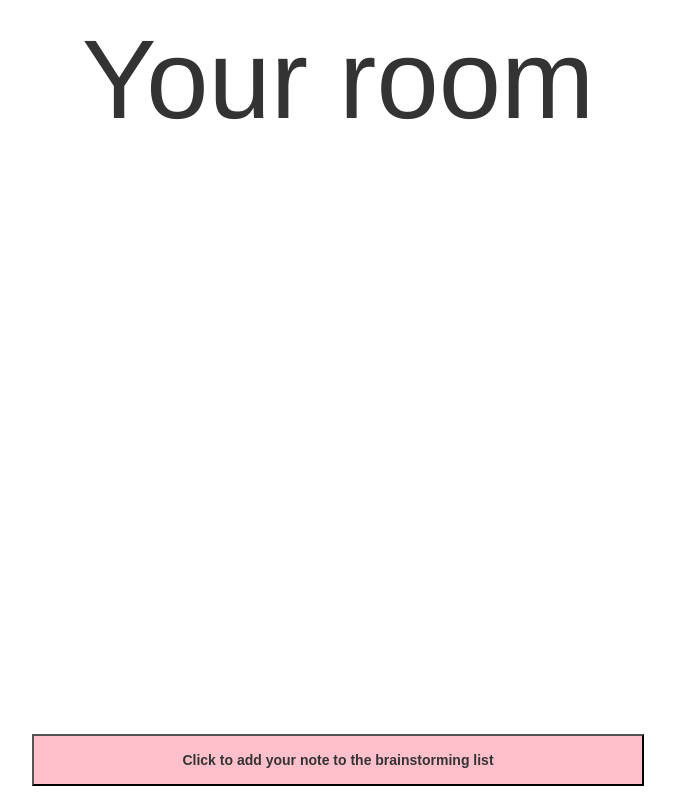
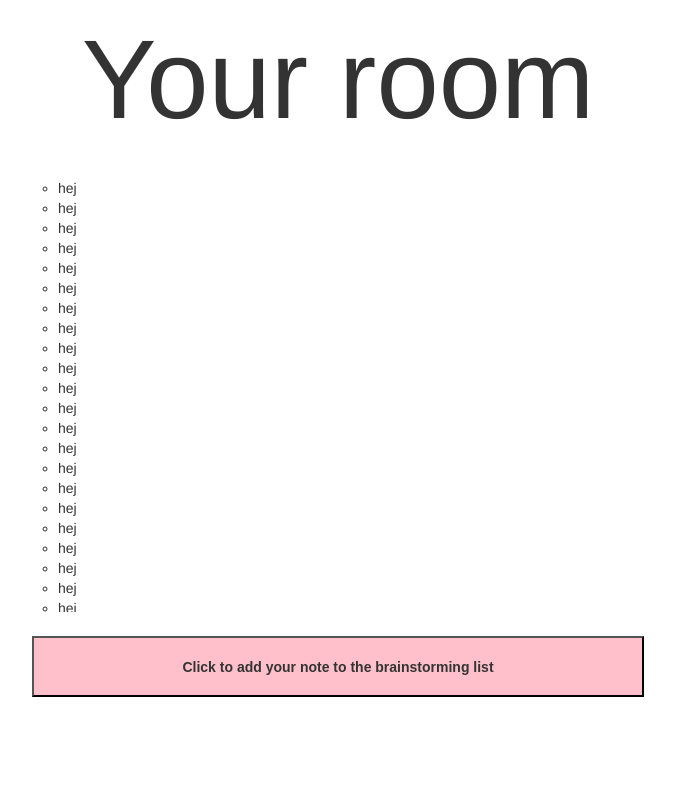
Before and after one commit to SofiaZaid/BrainstormingApp, a React (Create React App) app in the folder Frontend/: page /room/1 in a window 1280 px wide. Shown: the whole page, without its empty margins (302-977 px from the left). Built offline with nearby package versions, Linux system fonts and the light colour scheme.

Commit message:
Added unordered list element to brainstormingroom component plus basic css styling for this.

```diff
--- a/Frontend/src/components/BrainstormingRoom/BrainstormingRoom.css
+++ b/Frontend/src/components/BrainstormingRoom/BrainstormingRoom.css
@@ -1,13 +1,14 @@
 #wrap {
     display: grid;
     grid-template-columns: 1fr 2fr 1fr;
-    grid-template-rows: 2fr 5fr 2fr;
+    grid-template-rows: 2fr 5fr 1fr 1fr;
     height: 100%;
     width: 100%;
     position: absolute;
 }
+
 #addMessageButton {
-    grid-row: 4 /span 1;
+    grid-row: 3 /span 1;
     grid-column: 2 /span 1;
     padding: 1em;
     margin: 1em;
@@ -24,3 +25,10 @@
     padding-left: 1em;
     padding-right: 1em;
 }
+
+ul {
+    display: block;
+    grid-column: 2 /span 1;
+    list-style-type: circle;
+    overflow: auto;
+}
--- a/Frontend/src/components/BrainstormingRoom/BrainstormingRoom.js
+++ b/Frontend/src/components/BrainstormingRoom/BrainstormingRoom.js
@@ -1,13 +1,31 @@
-import React from "react";
+import React, { Component } from 'react';
 import './BrainstormingRoom.css';
 
-const brainstormingRoom = props => {
+class BrainstormingRoom extends Component {
+  render() {
     return (
       <div id="wrap">
         <span id="headlineRoom">Your room</span>
-          <button id= "addMessageButton">Click to add your note to the brainstorming list</button>
-          {/* <div>{props.match.params.roomid}</div> */}
-          </div>
+            <ul id="addedIdeasList">
+              <li>hej</li>
+              <li>hej</li>
+              <li>hej</li>
+              <li>hej</li>
+              <li>hej</li>
+              <li>hej</li>
+              <li>hej</li><li>hej</li>
+              <li>hej</li>
+              <li>hej</li><li>hej</li>
+              <li>hej</li><li>hej</li><li>hej</li><li>hej</li><li>hej</li><li>hej</li><li>hej</li><li>hej</li><li>hej</li><li>hej</li><li>hej</li>
+              <li>hej</li><li>hej</li><li>hej</li><li>hej</li>
+              <li>hej</li><li>hej</li><li>hej</li><li>hej</li>
+              <li>hej</li><li>hej</li><li>hej</li><li>hej</li>
+            </ul>
+        <button id= "addMessageButton">Click to add your note to the brainstorming list</button>
+        {/* <div>{props.match.params.roomid}</div> */}
+      </div>
     );
-  };
-  export default brainstormingRoom;
+  }
+}
+
+export default BrainstormingRoom;
```
